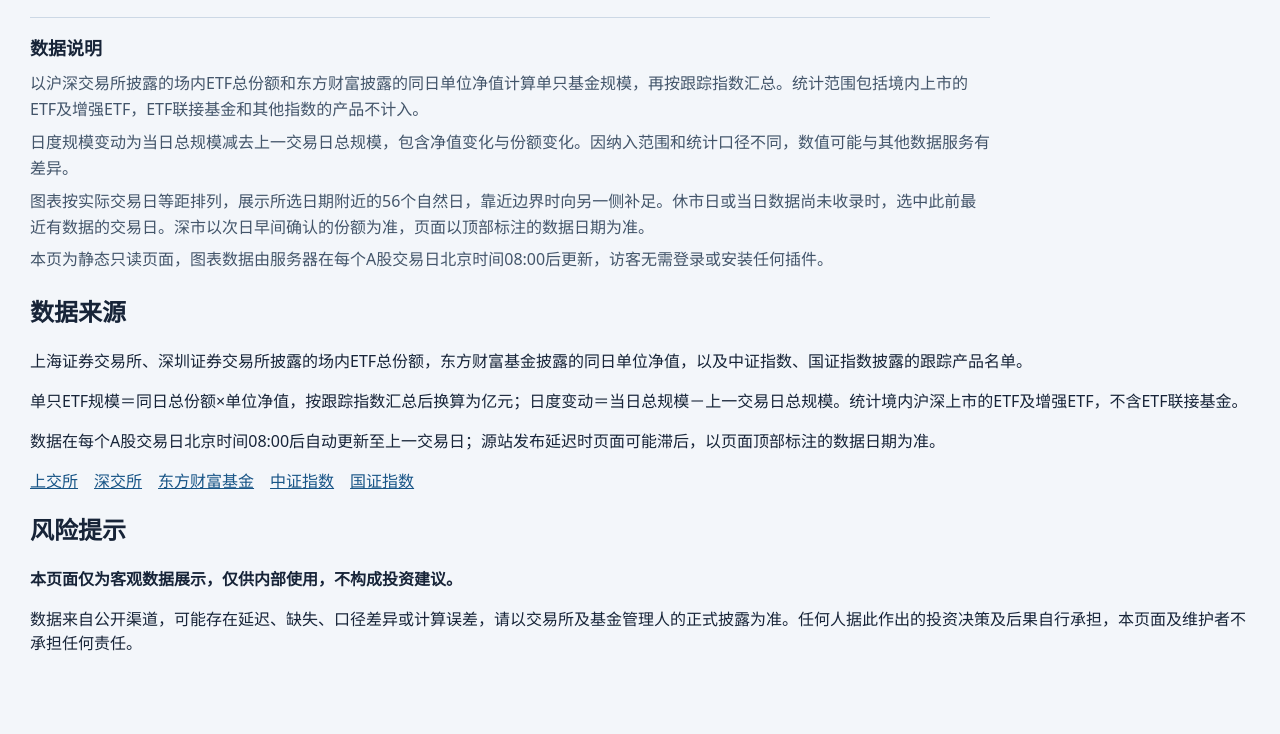
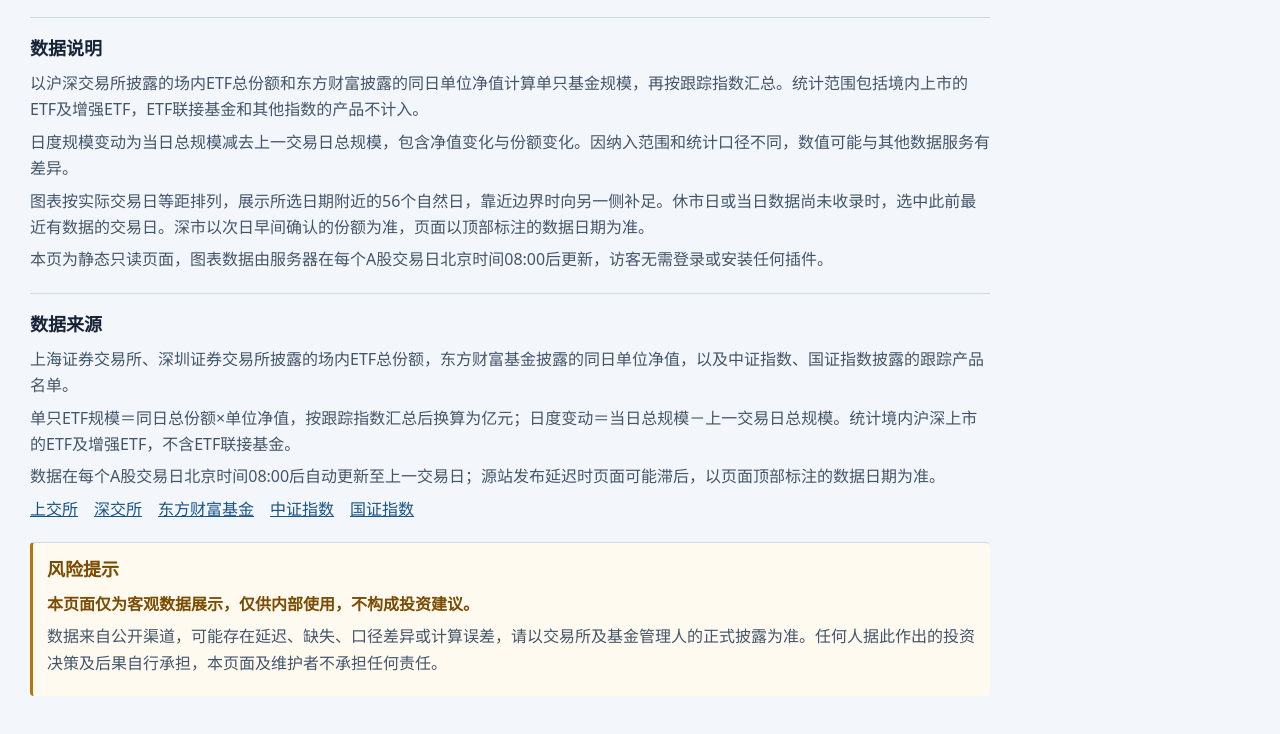
Before and after one commit to huangqizhuo-ecnu/wide-etf-dashboard, a plain HTML site: page public/index.html in a window 1280 px wide. Shown: the part 1730-2464 px from the top of the page. Drawn offline with Linux system fonts and the light colour scheme; no server answers.

Commit message:
扩展历史至 2024-10-15，补充数据来源与风险提示

```diff
--- a/public/style.css
+++ b/public/style.css
@@ -37,6 +37,12 @@ canvas { display: block; width: 100%; height: 100%; touch-action: pan-y; }
 .method h2 { font-size: 1.125rem; margin: 0 0 10px; }
 .method p { line-height: 1.65; margin: 6px 0; color: #43556a; }
 .source-links { display: flex; flex-wrap: wrap; column-gap: 16px; }
+.notice { margin-top: 20px; border-top: 1px solid #ccd8e5; padding-top: 16px; max-width: 960px; }
+.notice h2 { font-size: 1.125rem; margin: 0 0 10px; }
+.notice p { line-height: 1.65; margin: 6px 0; color: #43556a; }
+.notice.risk { border-left: 3px solid #b4760a; padding: 12px 14px 14px; background: #fffaf0; border-radius: 4px; }
+.notice.risk h2 { color: #7a4b00; }
+.notice.risk strong { color: #7a4b00; }
 a { color: #175486; }
 @media (max-width: 780px) { .shell { width: calc(100% - 28px); } .charts { grid-template-columns: 1fr; } }
 @media (max-width: 440px) { .intro { align-items: flex-start; flex-direction: column; gap: 16px; } .asof { display: flex; align-items: baseline; gap: 10px; flex-wrap: wrap; } .asof strong { font-size: 1rem; } .toolbar { padding: 12px; } .date-controls { gap: 8px; } .date-controls label { width: 100%; } .legend { gap: 7px 14px; } .legend .unit { margin-left: 0; } .chart { padding-inline: 4px; } .plot { height: 286px; } }
```
